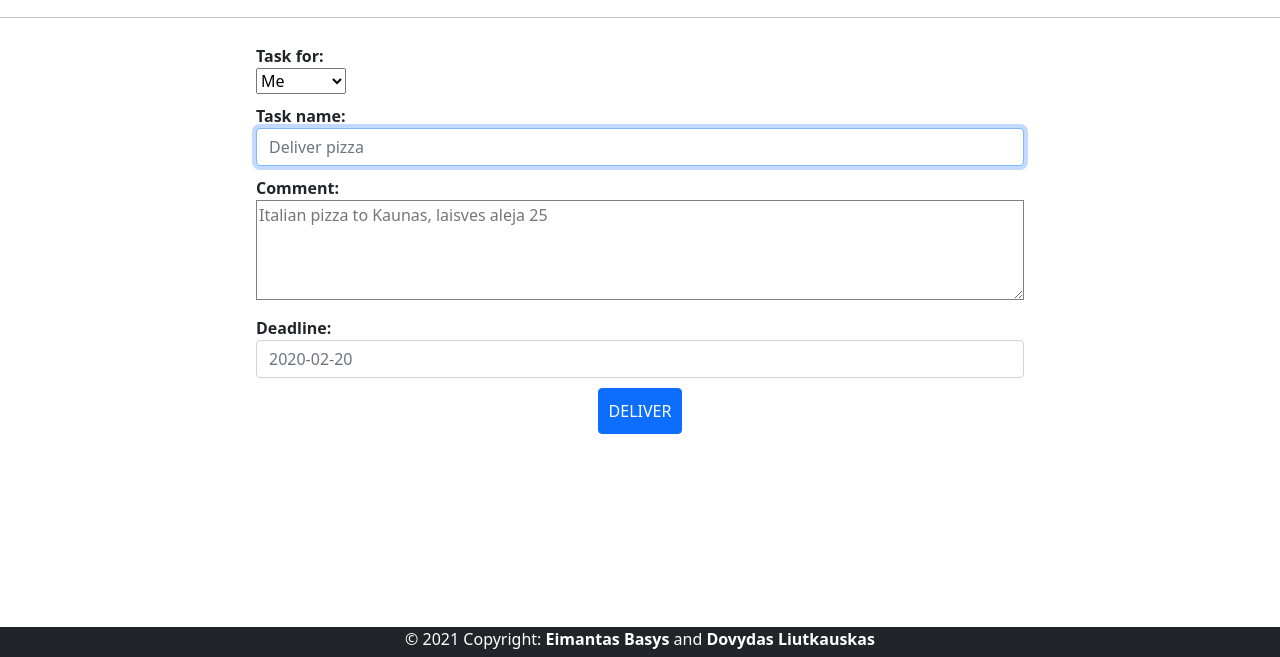
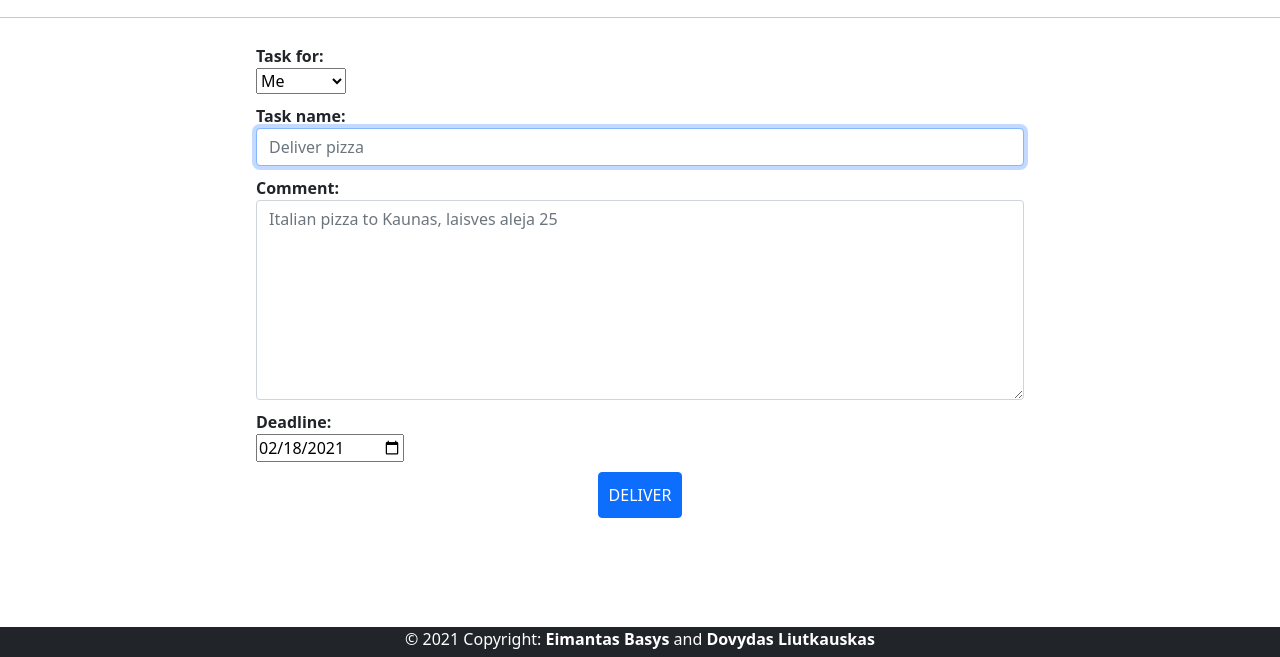
Before and after one commit to Eimantas93/TM, a Flask app: page /new_task in a window 1280 px wide. Shown: the part 143-800 px from the top of the page. Run offline with Flask 2, Linux system fonts and the light colour scheme.

Commit message:
Choose date from calendar

```diff
--- a/static/script.js
+++ b/static/script.js
@@ -1,3 +1,4 @@
+// Make comment box adjustable to input size
 $('textarea').each(function () {
     this.setAttribute('style', 'height:' + (this.scrollHeight) + 'px;overflow-y:hidden;');
   }).on('input', function () {
--- a/static/styles.css
+++ b/static/styles.css
@@ -32,13 +32,6 @@ label {
 .container-1 {
     display: flex;
     justify-content: center;
-    width: 100%;
-}
-/* Making the comment section bigger and scrollable */
-.textarea {
-    width: 100%;
-    height: 100px;
-    border: 1px solid grey;
 }
 
 .form {
--- a/templates/new_task.html
+++ b/templates/new_task.html
@@ -25,13 +25,13 @@ Task Manager
         </div>
         <label>Comment: </label>
         <div class="form-group">
-            <!-- <input autocomplete="off" type="text" class="form-control"
-                placeholder="Italian pizza to Kaunas, laisves aleja 25" name="comment"> -->
-        <textarea placeholder="Italian pizza to Kaunas, laisves aleja 25" class="textarea" type="text" name="comment"></textarea>
+            <!-- Textarea to make the comment section adjustable to input size -->
+        <textarea placeholder="Italian pizza to Kaunas, laisves aleja 25" class="form-control" type="text" name="comment"
+        style="height: 200px;"></textarea>
         </div>
         <label>Deadline: </label>
         <div class="form-group">
-            <input autocomplete="off" type="text" class="form-control" placeholder="2020-02-20" name="deadline">
+            <input type="date" min="2021-02-17" value="2021-02-18" name="deadline" >
         </div>
         <div class="button">
         <button class="btn btn-primary" type="submit">DELIVER</button>
```
